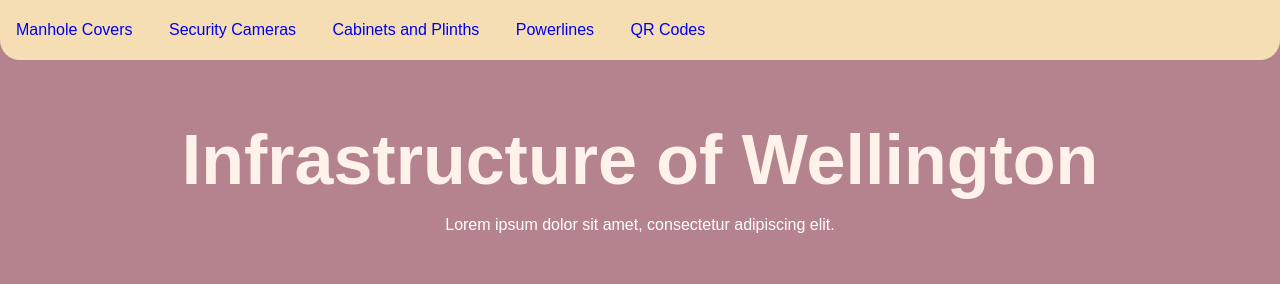
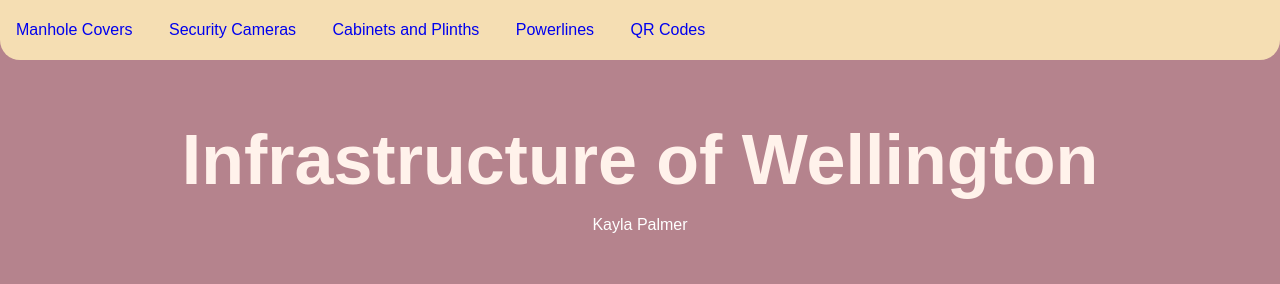
Before and after one commit to straycatss/mddn201_workshop1, a plain HTML site: page index.html in a window 1280 px wide. Shown: the top 284 px of the page. Drawn offline with Linux system fonts and the light colour scheme.

Commit message:
put name

```diff
--- a/index.html
+++ b/index.html
@@ -20,7 +20,7 @@
 	<header>
 		<section>
 			<h1>Infrastructure of Wellington</h1>
-			<p class="sub">Lorem ipsum dolor sit amet, consectetur adipiscing elit.</p>
+			<p class="sub">Kayla Palmer</p>
 		</section>
 	</header>
 
```
